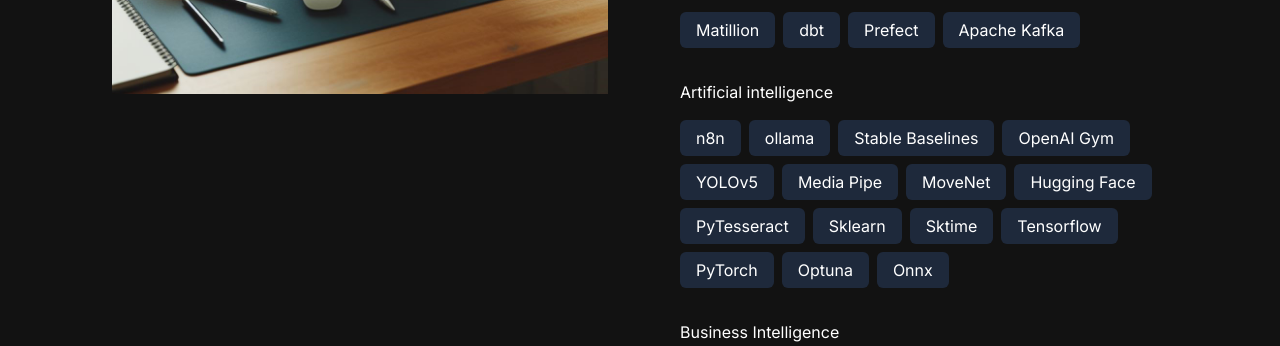
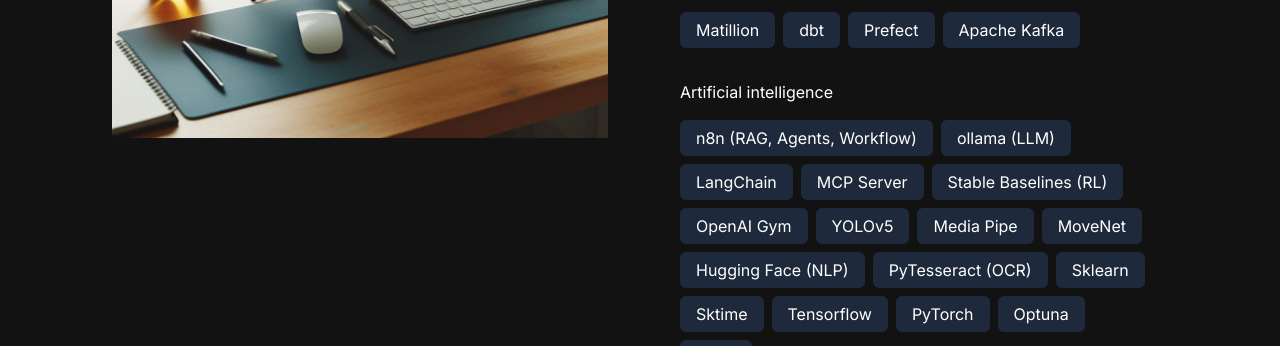
Before and after one commit to AlvinChiew/portfolio-alvinchiew, a Next.js app in the folder frontend/: page / in a window 1280 px wide. Shown: the part 1560-1906 px from the top of the page. Built offline with nearby package versions, Linux system fonts and the light colour scheme.

Commit message:
Update skillset

```diff
--- a/frontend/app/sections/AboutSection.jsx
+++ b/frontend/app/sections/AboutSection.jsx
@@ -29,15 +29,17 @@
       {
         category: "Artificial intelligence",
         item: [
-          "n8n",
-          "ollama",
-          "Stable Baselines",
+          "n8n (RAG, Agents, Workflow)",
+          "ollama (LLM)",
+          "LangChain",
+          "MCP Server",
+          "Stable Baselines (RL)",
           "OpenAI Gym",
           "YOLOv5",
           "Media Pipe",
           "MoveNet",
-          "Hugging Face",
-          "PyTesseract",
+          "Hugging Face (NLP)",
+          "PyTesseract (OCR)",
           "Sklearn",
           "Sktime",
           "Tensorflow",
@@ -66,7 +68,14 @@
     content: [
       {
         category: "Back End",
-        item: ["Node.js", "Express", "FastAPI", "GraphQL", "Strapi CMS"],
+        item: [
+          "Supabase",
+          "Node.js",
+          "Express",
+          "FastAPI",
+          "GraphQL",
+          "Strapi CMS",
+        ],
       },
       {
         category: "Front End",
@@ -74,8 +83,8 @@
           "Flutter",
           "Streamlit",
           "React",
-          "NextJS",
-          "Tailwindcss",
+          "Next.js",
+          "Tailwind CSS",
           "Custom Tkinter",
           "Windows Forms App",
         ],
@@ -86,7 +95,7 @@
       },
       {
         category: "Design",
-        item: ["Adobe XD", "Figma"],
+        item: ["Figma", "Adobe XD"],
       },
       {
         category: "Language",
@@ -101,7 +110,7 @@
           "VBA",
           "C#",
           "Go",
-          "bash",
+          "Bash",
           "HTML",
           "CSS",
         ],
@@ -123,9 +132,19 @@
       },
       {
         category: "Network / On-Premises",
-        item: ["Cloudflare", "OpenVPN", "Proxmox", "Synology DSM", "SMB"],
+        item: [
+          "Cloudflare",
+          "OpenVPN",
+          "Proxmox",
+          "Synology DSM",
+          "SMB",
+          "SSH",
+        ],
       },
-      { category: "Operating System", item: ["Windows", "WSL", "Ubuntu"] },
+      {
+        category: "Operating System",
+        item: ["Windows", "WSL", "Ubuntu (Desktop, Server)"],
+      },
     ],
   },
   {
--- a/frontend/app/sections/ProjectsSection.jsx
+++ b/frontend/app/sections/ProjectsSection.jsx
@@ -6,6 +6,7 @@
 
 const projectsTag = [];
 
+// TODO: Update image link to smaller image in project repo
 const projectsData = [
   {
     title: "Quick Hatch - Membership Platform",
```
